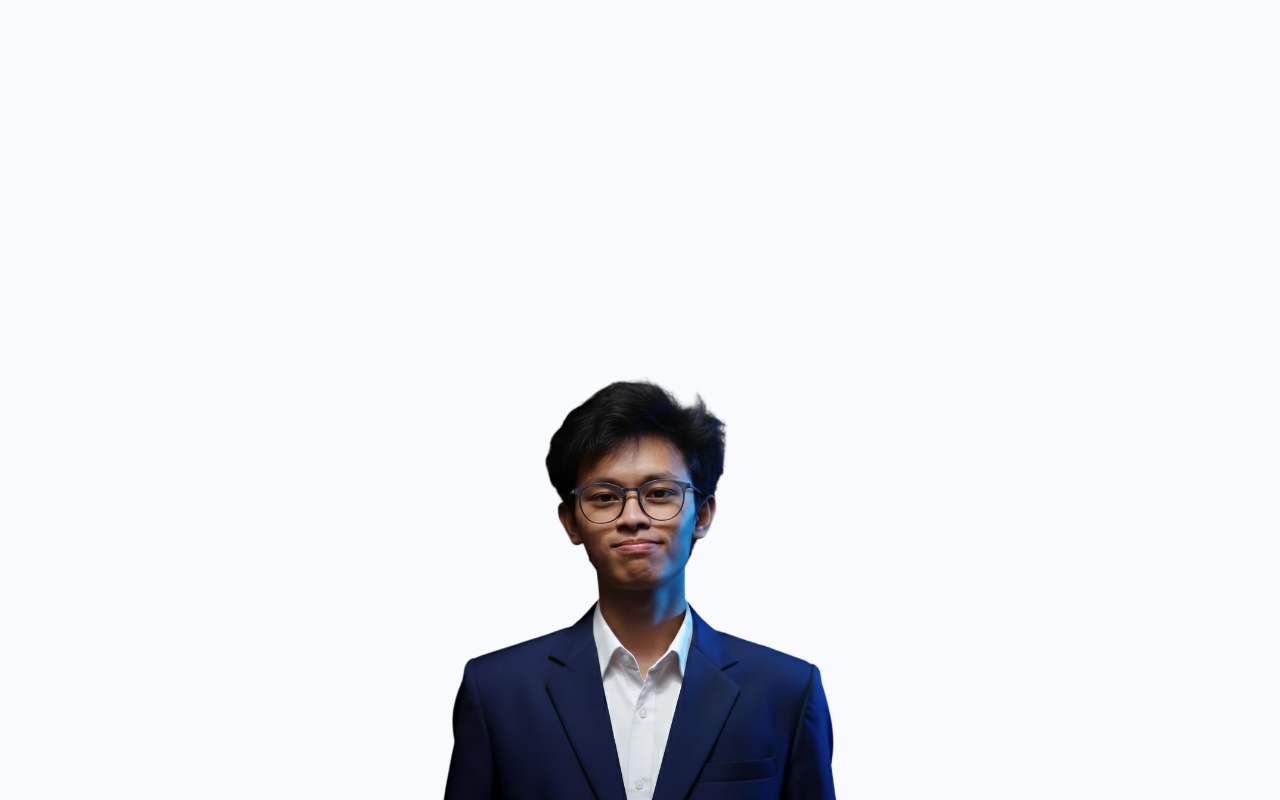
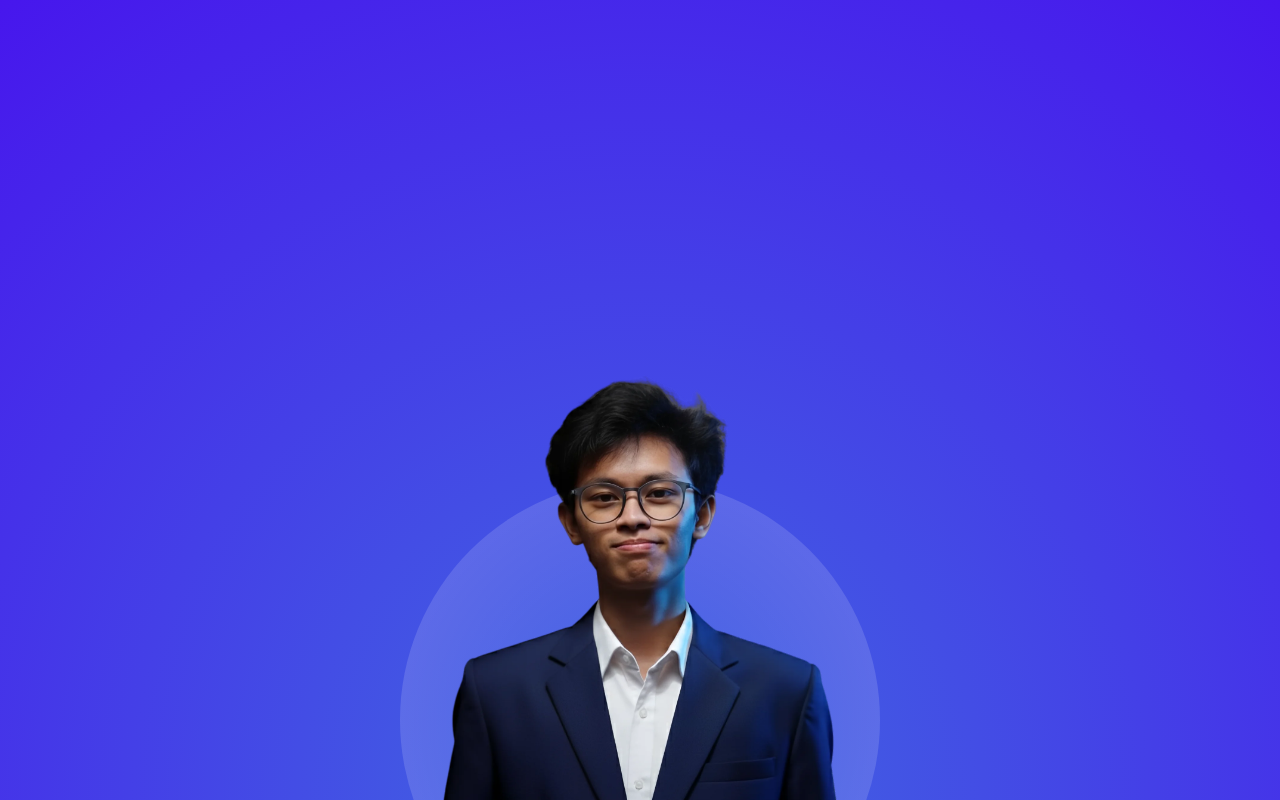
Before and after one commit to McWooden/myportfolio, a Next.js app: page / in a window 1280 px wide. Built offline with nearby package versions, Linux system fonts and the light colour scheme.

Commit message:
ganti belakang ke lingkaran gajadi drop shadow

```diff
--- /dev/null
+++ b/src/app/components/InteractiveElement.tsx
@@ -0,0 +1,75 @@
+'use client'
+import React, { useState, useRef, useEffect, ReactNode, CSSProperties } from "react";
+
+interface InteractiveElementProps {
+  children: ReactNode;
+  className?: string;
+  // Optional customization
+  amountX?: number;
+  amountY?: number;
+  transition?: string;
+}
+
+export function InteractiveElement({
+  children,
+  className = '',
+  amountX = 5,
+  amountY = 5,
+  transition = 'transform 1s ease-out',
+}: InteractiveElementProps) {
+  const [imageOffset, setImageOffset] = useState({ x: 0, y: 0 });
+  const containerRef = useRef<HTMLDivElement | null>(null);
+
+  useEffect(() => {
+    const handleMouseMove = (e: MouseEvent) => {
+      if (!containerRef.current) return;
+
+      const rect = containerRef.current.getBoundingClientRect();
+      const x = e.clientX - rect.left;
+      const y = e.clientY - rect.top;
+      const centerX = rect.width / 2;
+      const centerY = rect.height / 2;
+
+      let deltaX = (x - centerX) / centerX;
+      let deltaY = (y - centerY) / centerY;
+
+      // Clamp deltas to -1 to 1 to prevent extreme offsets
+      deltaX = Math.max(-1, Math.min(1, deltaX));
+      deltaY = Math.max(-1, Math.min(1, deltaY));
+
+      // Image offset: subtle translate in opposite direction for parallax-like movement
+      const imageX = -deltaX * amountX;
+      const imageY = -deltaY * amountY;
+      setImageOffset({ x: imageX, y: imageY });
+    };
+
+    document.addEventListener("mousemove", handleMouseMove);
+
+    // Cleanup
+    return () => {
+      document.removeEventListener("mousemove", handleMouseMove);
+    };
+  }, [amountX, amountY]);
+
+  // Clone the children to apply the dynamic styles
+  const styledChildren = React.Children.map(children, (child) => {
+    if (React.isValidElement(child)) {
+      const element = child as React.ReactElement<{ style?: CSSProperties }>;
+      const existingStyle = element.props.style || {};
+      return React.cloneElement(element, {
+        style: {
+          ...existingStyle,
+          transform: `translate(${imageOffset.x}px, ${imageOffset.y}px)`,
+          transition,
+        },
+      });
+    }
+    return child;
+  });
+
+  return (
+    <div ref={containerRef} className={className}>
+      {styledChildren}
+    </div>
+  );
+}
--- a/src/app/globals.css
+++ b/src/app/globals.css
@@ -20,6 +20,6 @@ body {
 }
 
 .my-bg-radial {
-  background: radial-gradient(circle at bottom, #5375da 0%, #4169e1 100%);
+  background: radial-gradient(circle at bottom, #4169e1 0%,  #4716ed 100%);
   /* Require: Add height or other utilities for full coverage */
 }
--- a/src/app/page.tsx
+++ b/src/app/page.tsx
@@ -1,11 +1,16 @@
 'use client'
 import Image from "next/image";
-import { InteractiveShadow } from '@/app/components/InteractiveShadow'; // Adjust path as needed
+import { InteractiveElement } from '@/app/components/InteractiveElement';
 
 export default function Home() {
   return (
-    <section className="relative flex-1 flex flex-col items-center justify-center h-[100dvh] overflow-hidden bg-blue-radial">
-      <InteractiveShadow color="#fff" baseShadowY={0} className="mt-auto z-1">
+    <section className="relative flex-1 flex flex-col items-center justify-center h-[100dvh] overflow-hidden my-bg-radial">
+      <InteractiveElement className="transform 0s ease-out" amountX={10} amountY={10}>
+        <div className="w-120 h-120 absolute -bottom-40 left-1/2 -translate-x-1/2 bg-radial from-transparent to-white/20 rounded-full"></div>
+      </InteractiveElement>
+
+      <div className="mt-auto z-1 absolute bottom-0 left-1/2 -translate-x-1/2">
+        <InteractiveElement>
           <Image
             src="/huddin.webp"
             alt="Welcome Image"
@@ -14,7 +19,8 @@ export default function Home() {
             priority
             className="-mb-6"
           />
-      </InteractiveShadow>
+        </InteractiveElement>
+      </div>
     </section>
   );
 }
```
Lines whose indentation alone changed are shown as unchanged.
